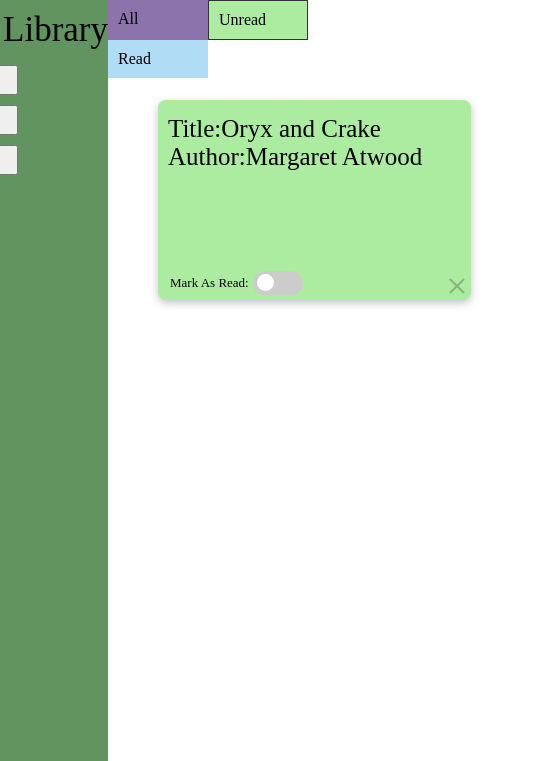
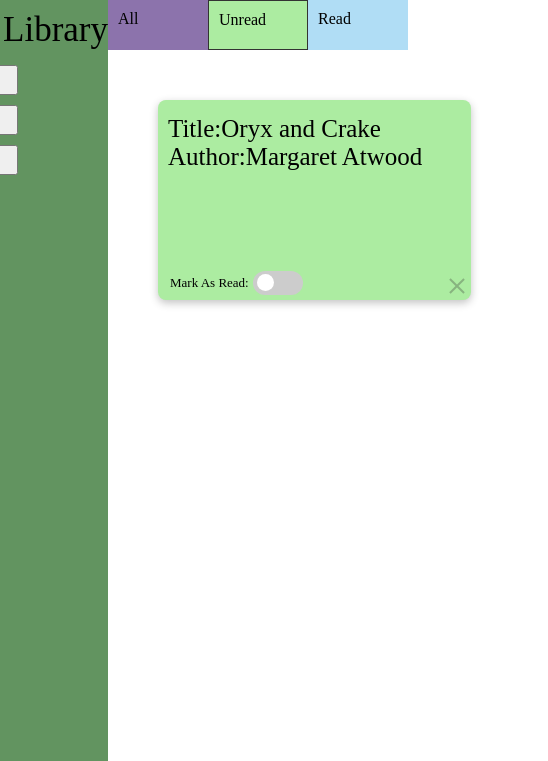
Before and after one commit to EricTGoto/Library, a website: page index.html in a window 1280 px wide. Shown: the top 761 px of the page, 92-640 px from the left. Drawn offline with Linux system fonts and the light colour scheme; no server answers.

Commit message:
changed grid flow to column for tabs

```diff
--- a/library.css
+++ b/library.css
@@ -124,7 +124,8 @@
     grid-column: 1 / 5;
 
     display: grid;
-    grid-template-columns: 100px 100px;
+    grid-template-columns: 100px 100px 100px;
+    grid-auto-flow: column;
     grid-auto-columns: 100px;
 }
 
```
